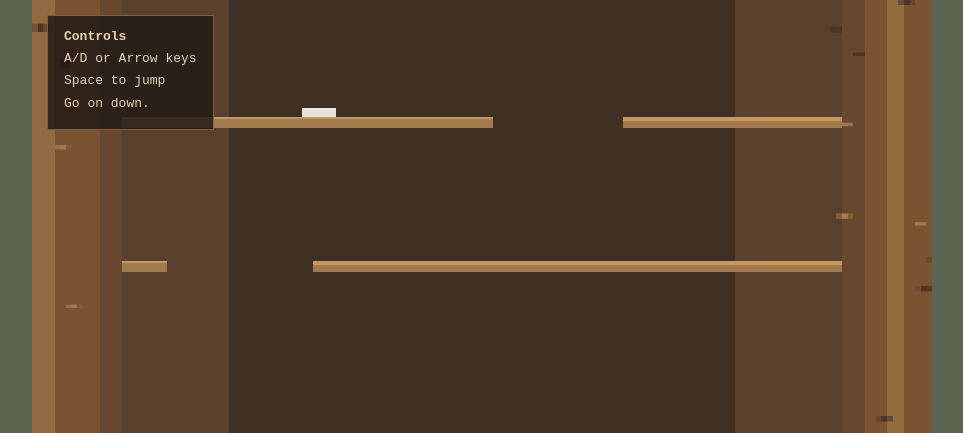
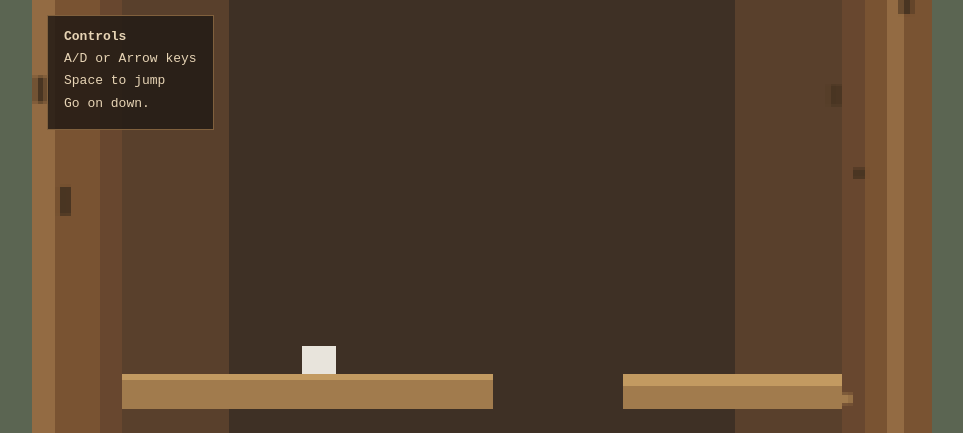
Before and after one commit to TheRealMythDeveloper/ABreak, a plain HTML site: page index.html in a window 1280 px wide. Shown: the top 433 px of the page, without its empty margins (158-1121 px from the left). Drawn offline with Linux system fonts and the light colour scheme.

Commit message:
try this out

```diff
--- a/break.js
+++ b/break.js
@@ -6,7 +6,7 @@ ctx.imageSmoothingEnabled = false;
 
 const world_width = 160;
 const world_height = 6000;
-const veiw_height = 800;
+const veiw_height = 250;
 const veiw_width = 160;
 canvas.width = veiw_width;
 canvas.height = veiw_height;
--- a/index.html
+++ b/index.html
@@ -12,7 +12,7 @@
 <body>
 <main id="game">
 <div id="world">
-<canvas id="treeCanvas" width="160" height="240"></canvas>
+<canvas id="treeCanvas" width="160" height="300"></canvas>
 <div id="controllerPrompt">
     <strong>Controls</strong>
     <p> A/D or Arrow keys</p>
```
